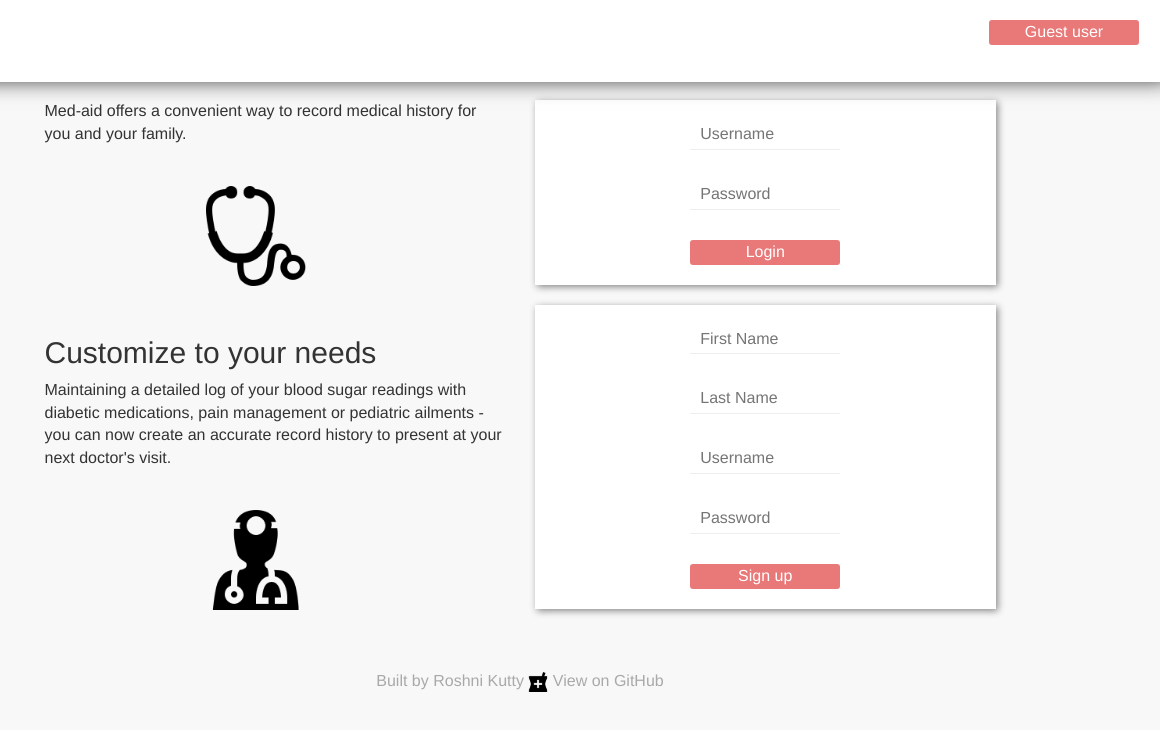
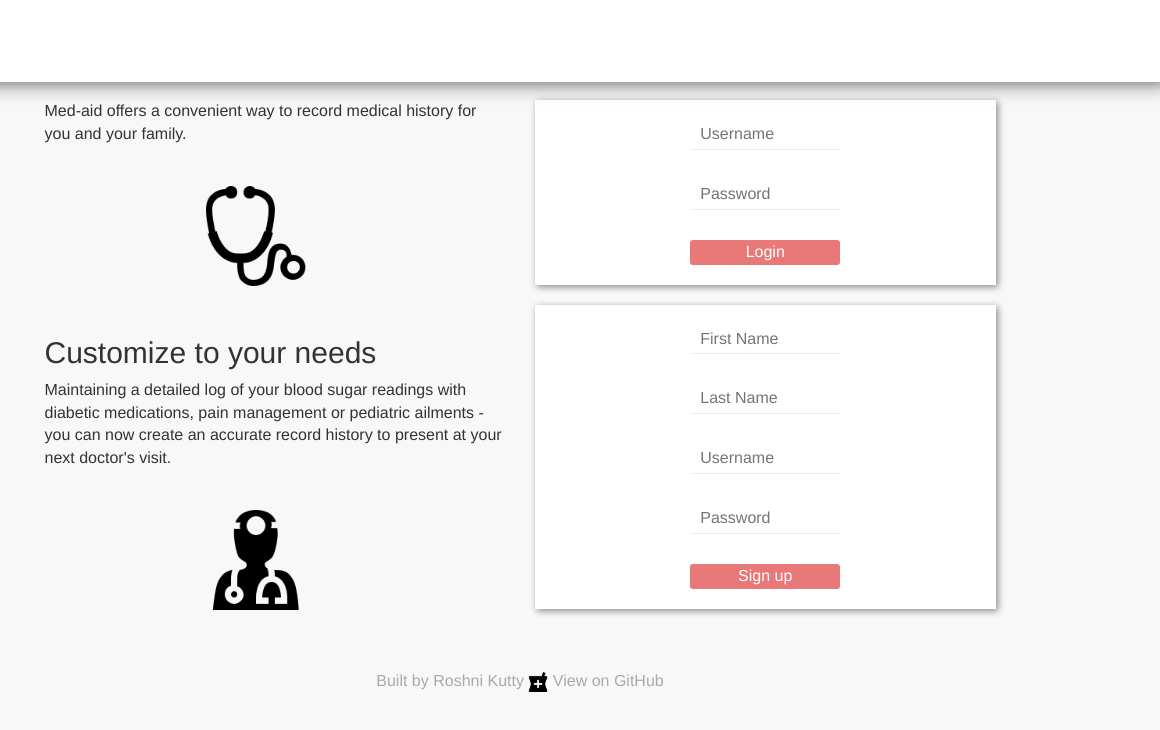
Before and after one commit to roshnikutty/med-aid, a website: page public/index.html in a window 1280 px wide. Shown: the full height of the page, 120-1280 px from the left. Drawn offline with nearby package versions, Linux system fonts and the light colour scheme.

Commit message:
finalized

```diff
--- a/public/index.html
+++ b/public/index.html
@@ -19,12 +19,6 @@
 <body>
     <div class="logo_top logo_row">
         <img class="logo" src="logo.png" alt="Med-aid logo">
-        <form name="demo-form" class="guest-form" action="/users/verified" method='post'>
-            <div class="row">
-                <button type="submit" class="guest-button">Guest user</button>
-            </div>
-        </form>
-
     </div>
     <div class="container">
         <div class="row">
```
